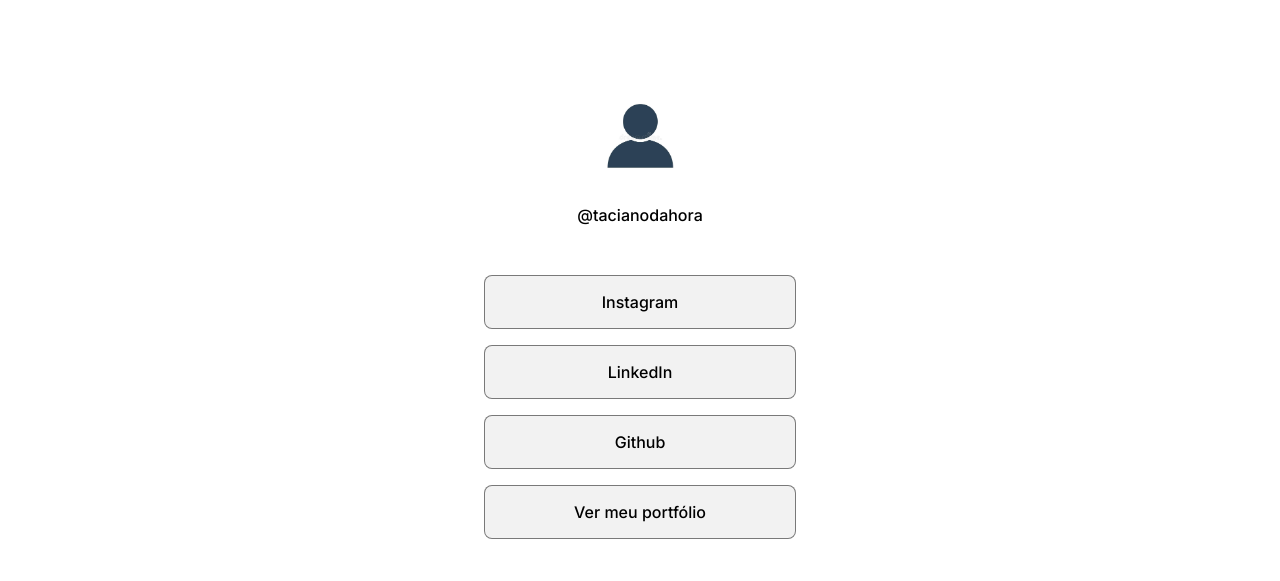
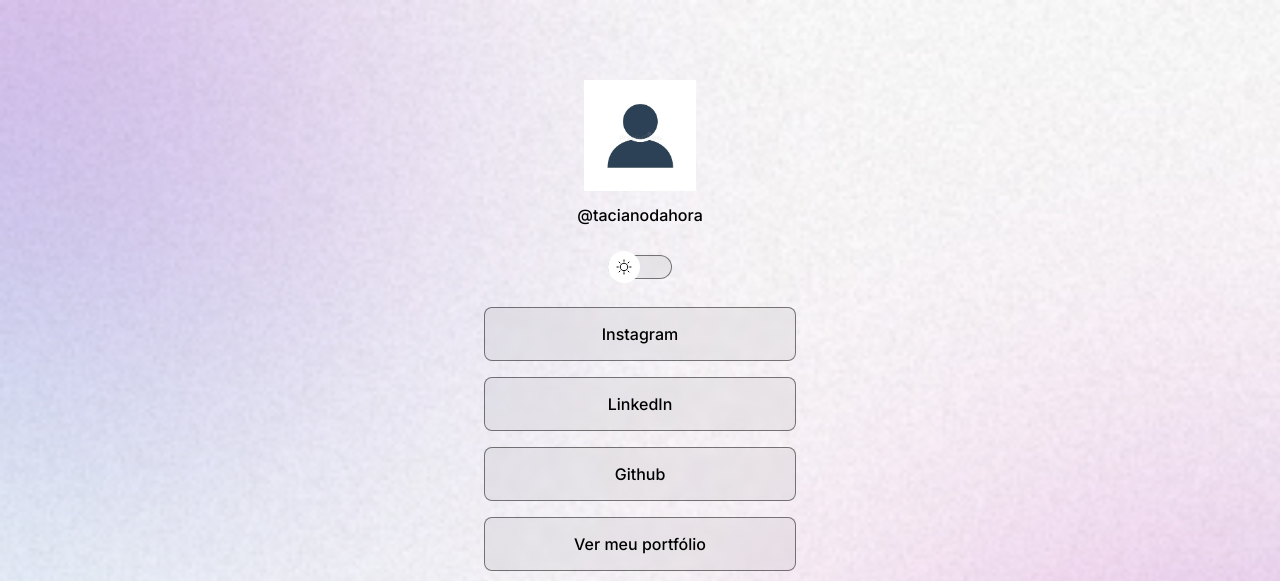
Before and after one commit to taciodev/devLinks, a website: page index.html in a window 1280 px wide. Shown: the top 581 px of the page. Drawn offline with nearby package versions, Linux system fonts and the light colour scheme.

Commit message:
feat: construindo a estrutura e estilizando a troca de tema

```diff
--- a/assets/css/styles.css
+++ b/assets/css/styles.css
@@ -1,19 +1,21 @@
 :root {
   --text-color: white;
-  --bg-url: url(./assets/bg-mobile.jpg);
+  --bg-url: url(../img/bg-mobile.jpg);
   --stroke-color: rgba(255, 255, 255, 0.5);
   --surface-color: rgba(255, 255, 255, 0.05);
   --surface-color-hover: rgba(0, 0, 0, 0.02);
   --highlight-color: rgba(255, 255, 255, 0.2);
+  --switch-bg-url: url(../img/moon-stars.svg);
 }
 
 .light {
-  --text-color: black;
-  --bg-url: url(./assets/bg-mobile-light.jpg);
+  --text-color: #000;
+  --bg-url: url(../img/bg-mobile-light.jpg);
   --stroke-color: rgba(0, 0, 0, 0.5);
   --surface-color: rgba(0, 0, 0, 0.05);
   --surface-color-hover: rgba(0, 0, 0, 0.02);
   --highlight-color: rgba(0, 0, 0, 0.1);
+  --switch-bg-url: url(../img/sun.svg);
 }
 
 * {
@@ -61,6 +63,49 @@
   margin-top: 8px;
   font-weight: 500;
   line-height: 24px;
+}
+
+/* switch */
+#switch {
+  position: relative;
+  width: 64px;
+
+  margin: 4px auto;
+}
+
+#switch button {
+  width: 32px;
+  height: 32px;
+  background: white var(--switch-bg-url) no-repeat center;
+  border: 0;
+  border-radius: 50%;
+
+  position: absolute;
+  top: 50%;
+  left: 0;
+  z-index: 1;
+  transform: translateY(-50%);
+
+  animation: slide-back 0.2s;
+}
+
+.light #switch button {
+  animation: slide-in 0.2s forwards;
+}
+
+#switch button:hover {
+  outline: 8px solid var(--highlight-color);
+}
+
+#switch span {
+  display: block;
+  width: 64px;
+  height: 24px;
+  background: var(--surface-color);
+  border: 1px solid var(--stroke-color);
+  backdrop-filter: blur(4px);
+  -webkit-backdrop-filter: blur(4px);
+  border-radius: 9999px;
 }
 
 /* links */
--- a/index.html
+++ b/index.html
@@ -18,6 +18,10 @@
       <div id="profile">
         <img src="assets/img/avatar.jpg" alt="profile" />
         <p>@tacianodahora</p>
+      </div>
+      <div id="switch">
+        <button></button>
+        <span></span>
       </div>
       <ul>
         <li>
```
Also changed, not shown: assets/img/moon-stars.svg (added), assets/img/sun.svg (added).
